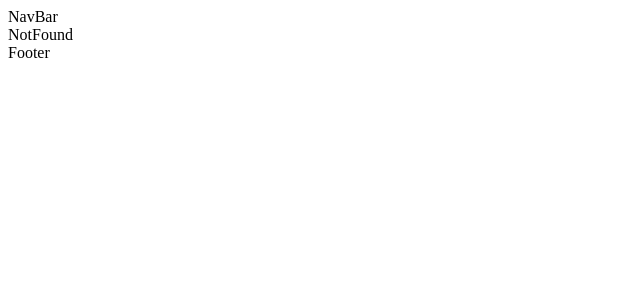
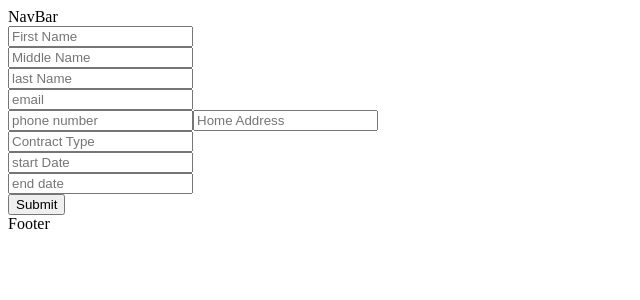
Before and after one commit to MartinO55/Employee-Creator, a React (Vite) app in the folder employeeCreatorFrontend/: page /NewEmployee in a window 1280 px wide. Shown: the top 300 px of the page, without its empty margins (0-640 px from the left). Built offline with nearby package versions, Linux system fonts and the light colour scheme.

Commit message:
create employee form submits to Database and can be routed to

```diff
--- a/employeeCreatorFrontend/src/App.tsx
+++ b/employeeCreatorFrontend/src/App.tsx
@@ -5,6 +5,7 @@ import HomePage from "./Containers/HomePage/HomePage";
 import Footer from "./components/Footer/Footer";
 import NotFound from "./components/NotFound/NotFound";
 import { BrowserRouter, Route, Routes } from "react-router-dom";
+import CreateEmployeeForm from "./components/CreateEmployeeForm/CreateEmployeeForm";
 
 const App = () => {
   return (
@@ -15,6 +16,7 @@ const App = () => {
           <Route path="/" element={<HomePage />} />
           <Route path="*" element={<NotFound />} />
           <Route path="/employees" element={<EmployeeListContainer />} />
+          <Route path="/NewEmployee" element={<CreateEmployeeForm />} />
         </Routes>
 
         <Footer></Footer>
--- a/employeeCreatorFrontend/src/components/CreateEmployeeForm/CreateEmployeeForm.tsx
+++ b/employeeCreatorFrontend/src/components/CreateEmployeeForm/CreateEmployeeForm.tsx
@@ -1,37 +1,138 @@
-import React from "react";
+import React, { useState } from "react";
 import styles from "./CreateEmployeeForm.module.scss";
 
+import Employee from "../../types/Employee";
+import { backendAddress } from "../../config/backendConfig";
+import { CreateNewEmployee } from "../../services/createNewEmployee";
+
+interface FormValues {
+  firstName: string;
+  middleName: string;
+  lastName: string;
+  email: string;
+  phoneNumber: string;
+  homeAddress: string;
+  contractType: string;
+  startDate: string;
+  endDate: string;
+}
+
 const CreateEmployeeForm = () => {
+  const [formValues, setFormValues] = useState<FormValues>({
+    firstName: "",
+    middleName: "",
+    lastName: "",
+    email: "",
+    phoneNumber: "",
+    homeAddress: "",
+    contractType: "",
+    startDate: "",
+    endDate: "",
+  });
+
+  const handleInput = (event: React.ChangeEvent<HTMLInputElement>) => {
+    const { name, value } = event.target;
+    setFormValues((prevValues) => ({ ...prevValues, [name]: value }));
+  };
+
+  const handleSubmit = (event: React.FormEvent<HTMLFormElement>) => {
+    event.preventDefault();
+    console.log("submitted" + formValues.firstName);
+    fetch(backendAddress + "employees", {
+      method: "POST",
+      headers: {
+        "Content-Type": "application/json",
+      },
+      body: JSON.stringify(formValues),
+    });
+  };
+
   return (
     <>
       <div>
-        <form>
+        <form onSubmit={handleSubmit}>
           <div>
-            <input type="text" placeholder="First Name" />
+            <input
+              type="text"
+              placeholder="First Name"
+              name="firstName"
+              value={formValues.firstName}
+              onChange={handleInput}
+            />
           </div>
           <div>
-            <input type="text" placeholder="Middle Name" />
+            <input
+              type="text"
+              placeholder="Middle Name"
+              name="middleName"
+              value={formValues.middleName}
+              onChange={handleInput}
+            />
           </div>
           <div>
-            <input type="text" placeholder="last Name" />
+            <input
+              type="text"
+              placeholder="last Name"
+              name="lastName"
+              value={formValues.lastName}
+              onChange={handleInput}
+            />
           </div>
 
           <div>
-            <input type="text" placeholder="email" />
+            <input
+              type="text"
+              placeholder="email"
+              name="email"
+              value={formValues.email}
+              onChange={handleInput}
+            />
           </div>
           <div>
-            <input type="text" placeholder="phone number" />
+            <input
+              type="text"
+              placeholder="phone number"
+              name="phoneNumber"
+              value={formValues.phoneNumber}
+              onChange={handleInput}
+            />
+            <input
+              type="text"
+              placeholder="Home Address"
+              name="homeAddress"
+              value={formValues.homeAddress}
+              onChange={handleInput}
+            />
           </div>
 
           <div>
-            <input type="text" placeholder="Contract Type" />
+            <input
+              type="text"
+              placeholder="Contract Type"
+              name="contractType"
+              value={formValues.contractType}
+              onChange={handleInput}
+            />
           </div>
           <div>
-            <input type="text" placeholder="start Date" />
+            <input
+              type="text"
+              placeholder="start Date"
+              name="startDate"
+              value={formValues.startDate}
+              onChange={handleInput}
+            />
           </div>
           <div>
-            <input type="text" placeholder="end date" />
+            <input
+              type="text"
+              placeholder="end date"
+              name="endDate"
+              value={formValues.endDate}
+              onChange={handleInput}
+            />
           </div>
+          <button type="submit">Submit</button>
         </form>
       </div>
     </>
--- a/employeeCreatorFrontend/src/components/EmployeeCard/EmployeeCard.module.scss
+++ b/employeeCreatorFrontend/src/components/EmployeeCard/EmployeeCard.module.scss
@@ -12,4 +12,8 @@
   .card__employeeContractDetails {
     padding: 0.5rem;
   }
+
+  .card__DeleteEmployeeButton {
+    background-color: red;
+  }
 }
--- a/employeeCreatorFrontend/src/components/EmployeeCard/EmployeeCard.tsx
+++ b/employeeCreatorFrontend/src/components/EmployeeCard/EmployeeCard.tsx
@@ -24,7 +24,10 @@ const EmployeeCard = ({ employee, handleDelete }: EmployeeCardProps) => {
           <div>{employee.endDate}</div>
         </div>
 
-        <button onClick={() => handleDelete(employee.id)}>
+        <button
+          onClick={() => handleDelete(employee.id)}
+          className={styles.card__DeleteEmployeeButton}
+        >
           Delete Employee
         </button>
         <button>Edit Employee</button>
```
Also changed, not shown: employeeCreatorFrontend/src/services/createNewEmployee.tsx (+4 -13 lines), employeeCreatorFrontend/src/types/CreateNewEmployee.tsx (added, +13 -0 lines).
